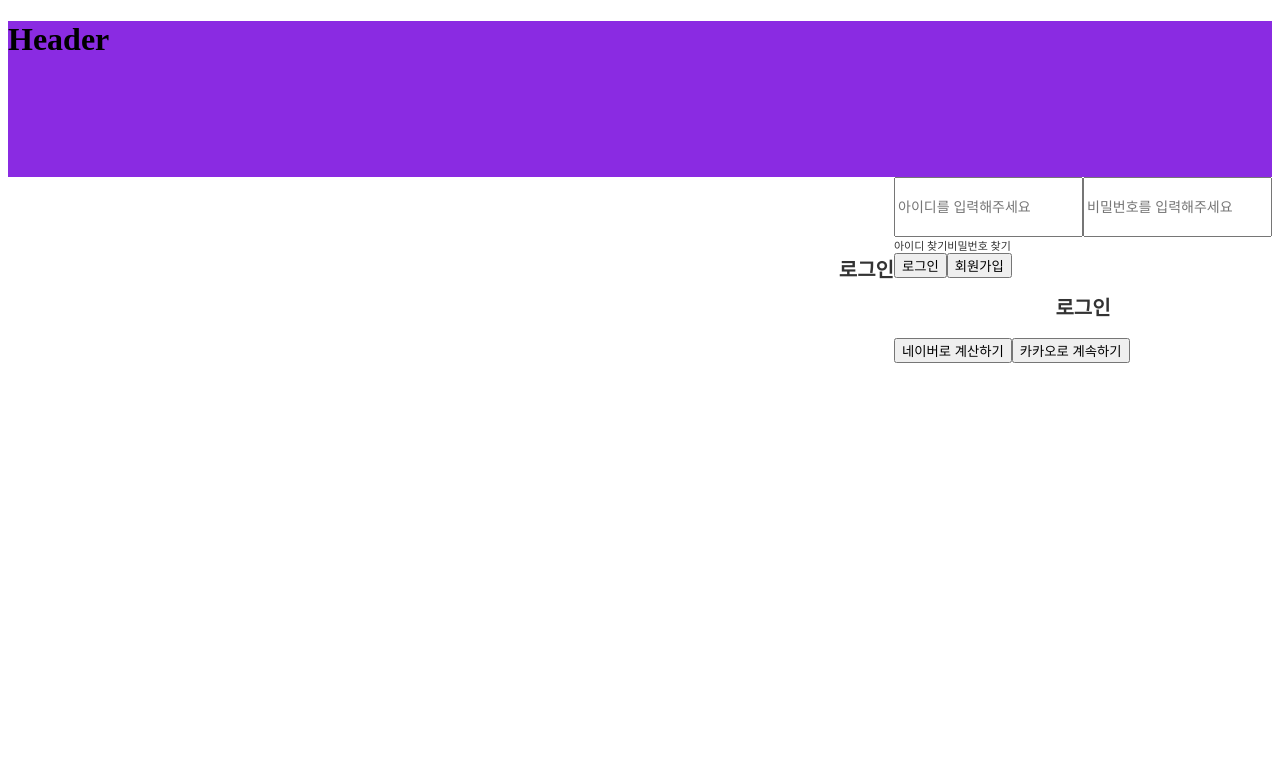
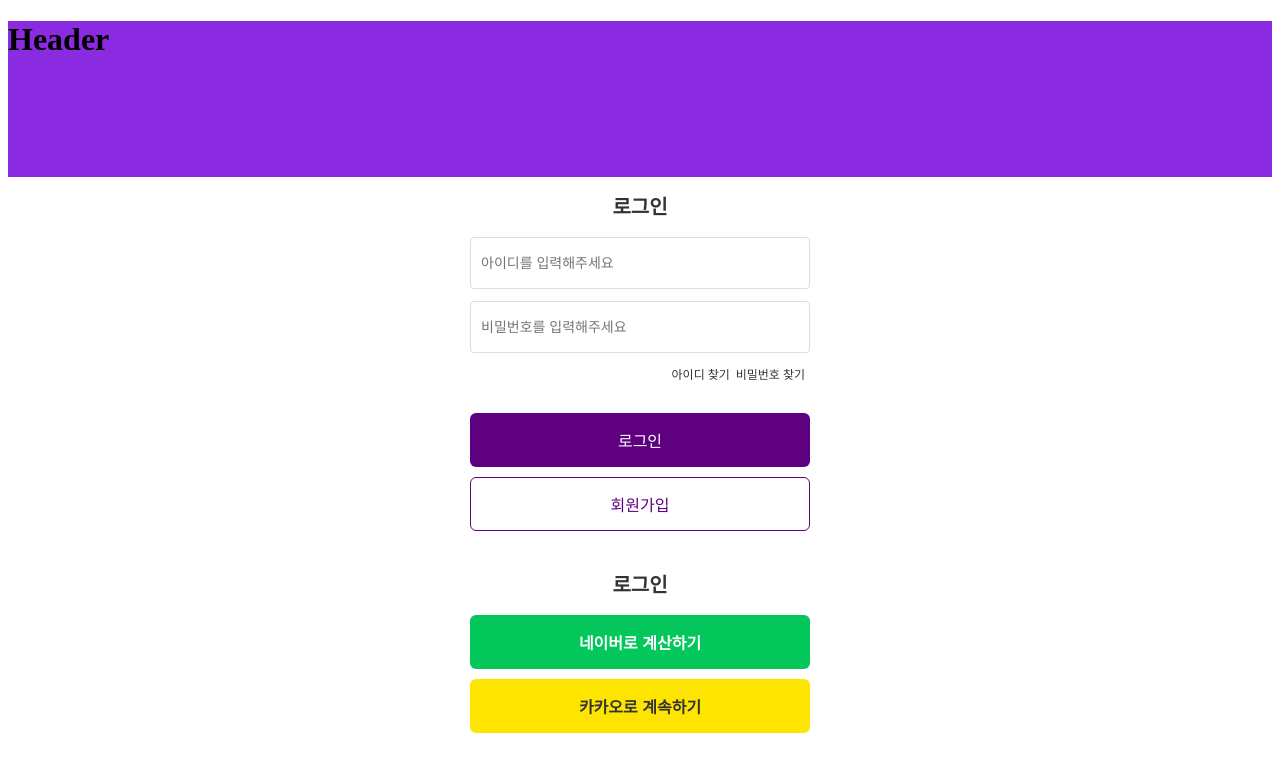
Before and after one commit to hyrionbs/rionkurly, a React (Vite) app in the folder kurly/: page /login in a window 1280 px wide. Shown: the top 772 px of the page. Built offline with nearby package versions, Linux system fonts and the light colour scheme.

Commit message:
login창 완성

```diff
--- a/kurly/src/pages/login.css
+++ b/kurly/src/pages/login.css
@@ -4,6 +4,11 @@
     background-color: blueviolet;
     margin: 0;
 }
+.login {
+    display: flex;
+    flex-direction: column;
+}
+
 .loginText {
     font-weight: 700;
     font-size: 20px;
@@ -11,8 +16,90 @@
     text-align: center;
     color: #333;
 }
+.loginInputDiv{
+    display: flex;
+    flex-direction: column;
+
+}
 
 .loginInput{
+    border: 1px solid rgb(221, 221, 221);
+    border-radius: 4px;
+    height: 48px;
+    font-size: 14px;
+    margin: 0 0 12px 0;
+    padding-left: 10px
+}
+.loginInput:focus {
+  border: 1px solid #5f0080;
+  outline: none;
+}
+.loginInputSc{
+    right: 0;
+    top: 0;
+    text-align: right;
+
+}
+.loginInputSc a{
+    font-size: 12px;
+    margin: 0 5px 0 1px;
+}
+
+.loSiBtn{
+    align-items: center;
+    gap: 10px;
+    padding: 30px 0px 24px;
+}
+.loginBtn{
+    display: block;
+    width: 340px;
     height: 54px;
-    font-size: 14px;
+    margin-bottom: 10px;
+    background-color: #5f0080;
+    color: #fff;
+    border-radius: 3px;
+    border-color: transparent;
+    border-radius: 6px;
+    font-weight: 500;
+    font-size: 16px;
 }
+.signBtn{
+    display: block;
+    width: 340px;
+    height: 54px;
+    background-color: #fff;
+    color: #5f0080;
+    border-radius: 6px;
+    font-weight: 500;
+    font-size: 16px;
+    border: 1px solid #5f0080;
+}
+
+
+.NKlogin{
+
+}
+.NaverloginBtn{
+    display: block;
+    width: 340px;
+    height: 54px;
+    margin-bottom: 10px;
+    background-color: #03c75a;
+    color: #fff;
+    border-radius: 6px;
+    border-color: transparent;
+    font-weight: 600;
+    font-size: 16px;
+}
+.KakaologinBtn{
+    display: block;
+    width: 340px;
+    height: 54px;
+    border-radius: 6px;
+    background-color: #fee500;
+    color: #333;
+    border-color: transparent;
+    font-weight: 600;
+    font-size: 16px;
+
+}
--- a/kurly/src/pages/login.jsx
+++ b/kurly/src/pages/login.jsx
@@ -7,26 +7,30 @@ function Login() {
       <h1>Header</h1>
     </div>
   <div class="login">
-    <p class="loginText">로그인</p>
+    <div>
+      <p class="loginText">로그인</p>
+    </div>
 
     <div>
       <div>
-        <div>
-          <input class="loginInput" type="text" placeholder="아이디를 입력해주세요" />
-          <input class="loginInput" type="password" placeholder="비밀번호를 입력해주세요" />
+        <div className="loginInputDiv">
+          <input className="loginInput" type="text" placeholder="아이디를 입력해주세요" />
+          <input className="loginInput" type="password" placeholder="비밀번호를 입력해주세요" />
         </div>
-        <div>
+        <div className="loginInputSc">
           <a href="">아이디 찾기</a>
           <a href="">비밀번호 찾기</a>
         </div>
-        <div>
+        <div className="loSiBtn">
           <button class="loginBtn">로그인</button>
           <button class="signBtn">회원가입</button>
         </div>
         <div>
           <p class="loginText">로그인</p>
-          <button class="loginBtn">네이버로 계산하기</button>
-          <button class="signBtn">카카오로 계속하기</button>
+          <div class="NKlogin">
+            <button class="NaverloginBtn">네이버로 계산하기</button>
+            <button class="KakaologinBtn">카카오로 계속하기</button>
+          </div>
         </div>
       </div>
     </div>
```
